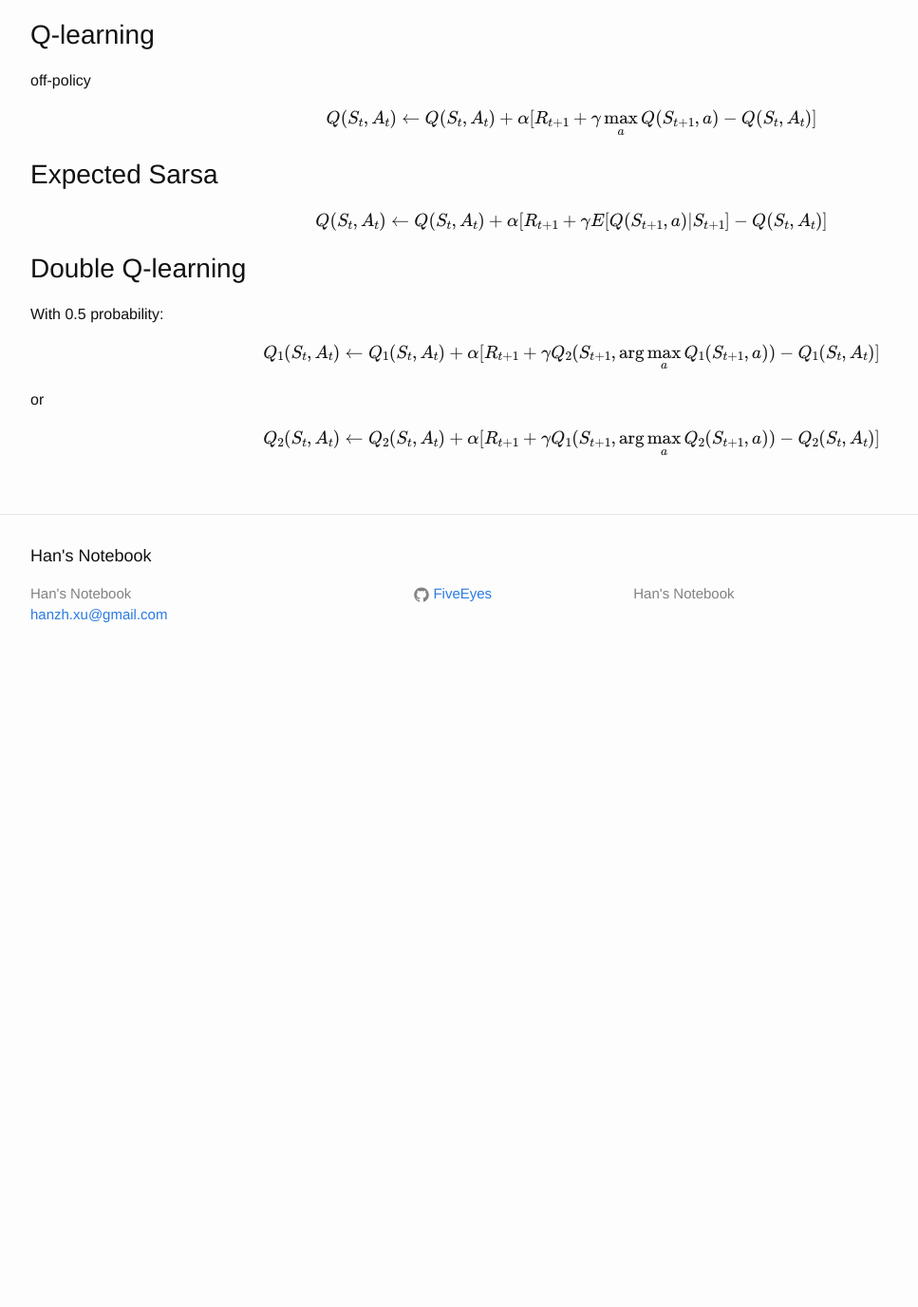
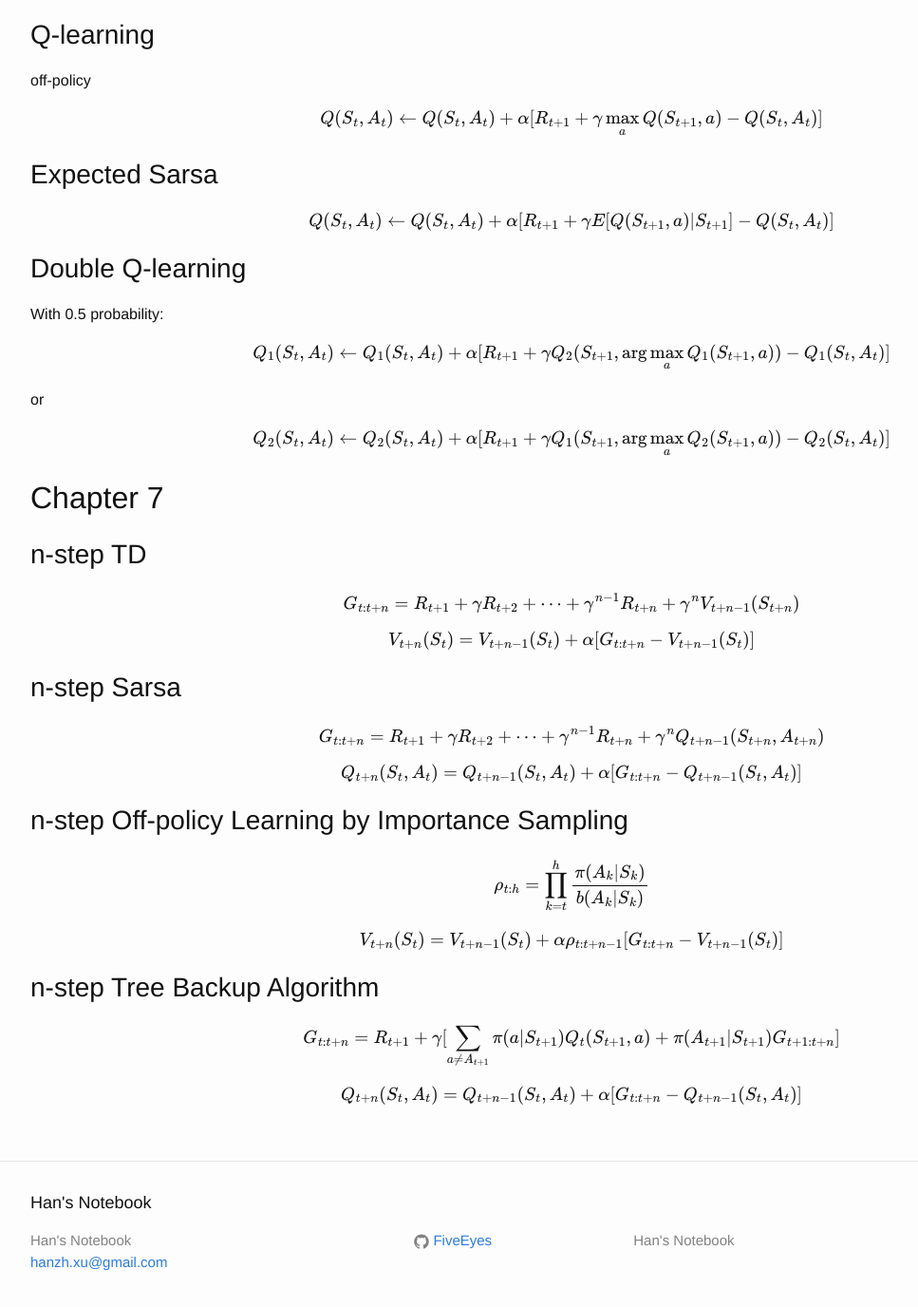
Before and after one commit to FiveEyes/FiveEyes.github.io, a Jekyll site: the page built from _posts/reinforcementlearningbook/2019-05-08-Sutton-Book-models.md, in a window 1280 px wide and 1400 px high, scrolled down 596 px. Shown: the top 1376 px of the window at 95% size, without its empty margins (38-1005 px from the left). Built offline with Jekyll 4.4.1, drawn with Linux system fonts in a browser that asks for light colours; formulas are drawn with MathJax 3; before the commit the page ends 1315 px from its top, so only the background shows below that.

Commit message:
Update 2019-05-08-Sutton-Book-models.md

```diff
--- a/_posts/reinforcementlearningbook/2019-05-08-Sutton-Book-models.md
+++ b/_posts/reinforcementlearningbook/2019-05-08-Sutton-Book-models.md
@@ -54,3 +54,49 @@ or
 $$
 Q_2 (S_t, A_t) \leftarrow Q_2 (S_t, A_t) + \alpha [ R_{t+1} + \gamma Q_1(S_{t+1}, \arg \max_a Q_2(S_{t+1}, a))- Q_2(S_t, A_t)]
 $$
+
+
+# Chapter 7
+
+## n-step TD
+
+$$
+G_{t:t+n} = R_{t+1} + \gamma R_{t+2} + \dots + \gamma^{n-1} R_{t+n} + \gamma^n V_{t+n-1}(S_{t+n})
+$$
+
+$$
+V_{t+n}(S_t) = V_{t+n-1}(S_t) + \alpha[G_{t:t+n} - V_{t+n-1}(S_t)]
+$$
+
+
+## n-step Sarsa
+
+$$
+G_{t:t+n} = R_{t+1} + \gamma R_{t+2} + \dots + \gamma^{n-1} R_{t+n} + \gamma^n Q_{t+n-1}(S_{t+n}, A_{t+n})
+$$
+
+$$
+Q_{t+n}(S_t, A_t) = Q_{t+n-1}(S_t, A_t) + \alpha [G_{t:t+n} - Q_{t+n-1}(S_t, A_t)]
+$$
+
+
+## n-step Off-policy Learning by Importance Sampling
+
+$$
+\rho_{t:h} = \prod_{k=t}^{h} \frac{\pi(A_k | S_k)}{b(A_k | S_k)}
+$$
+
+$$
+V_{t+n}(S_t) = V_{t+n-1}(S_t) + \alpha \rho_{t:t+n-1} [G_{t:t+n} - V_{t+n-1}(S_t)]
+$$
+
+
+## n-step Tree Backup Algorithm
+
+$$
+G_{t:t+n} = R_{t+1} + \gamma [\sum_{a \neq A_{t+1}} \pi(a|S_{t+1}) Q_t(S_{t+1}, a) + \pi(A_{t+1} | S_{t+1}) G_{t+1:t+n} ]
+$$
+
+$$
+Q_{t+n}(S_t, A_t) = Q_{t+n-1}(S_t, A_t) + \alpha [G_{t:t+n} - Q_{t+n-1}(S_t, A_t)]
+$$
```
